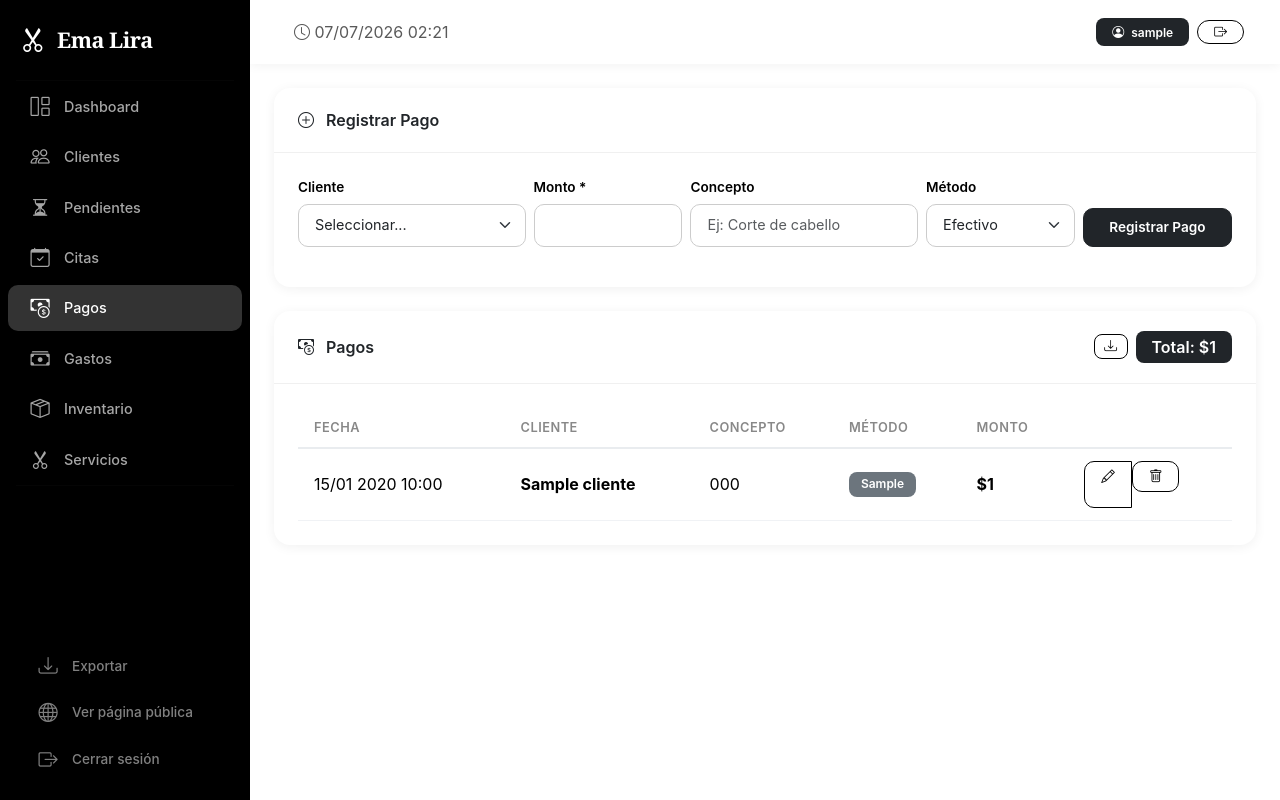
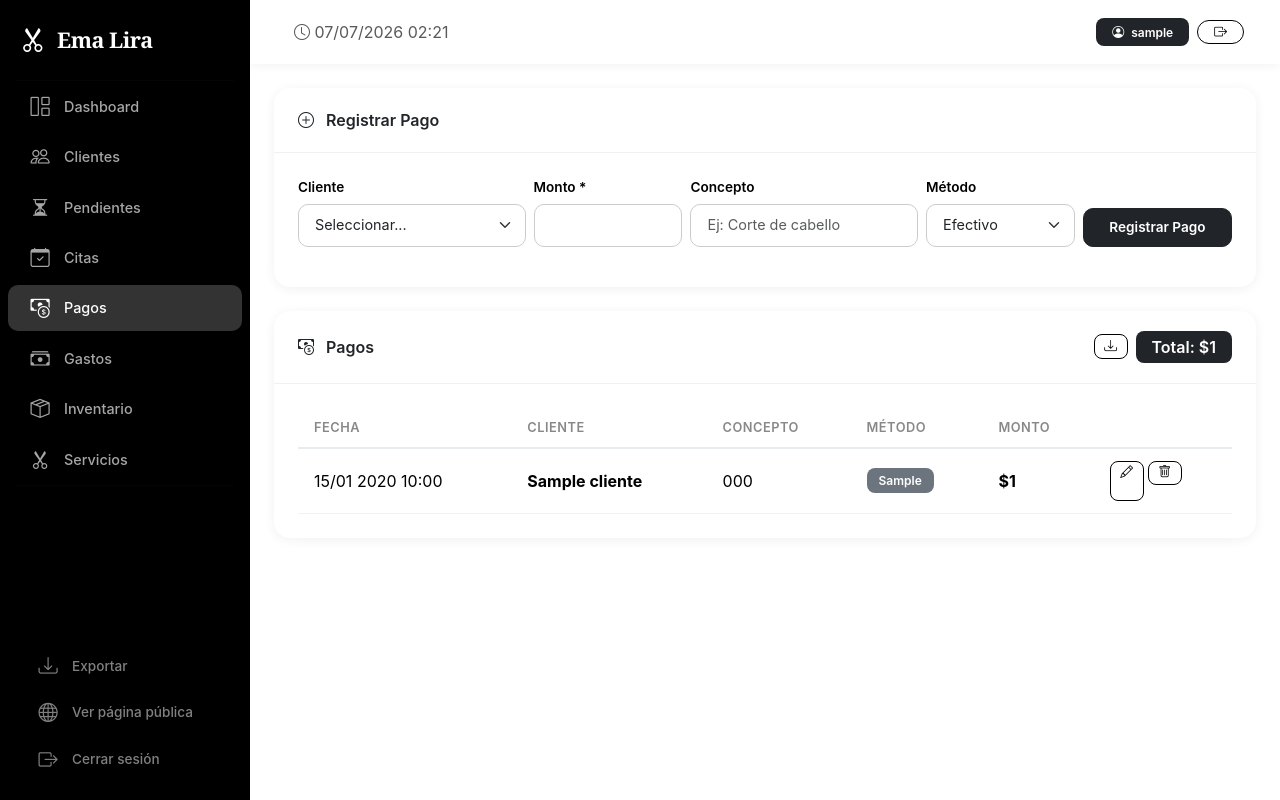
Before and after one commit to Preto18/peluqueria-ema-lira, a Flask app: page /admin/pagos in a window 1280 px wide. Run offline with Flask 3, Linux system fonts and the light colour scheme; the visitor is signed in with stand-in values (Sample User, id 1); tables that the repository leaves empty hold one stand-in row (values such as "Sample post"); some libraries are stand-ins or nearby versions.

Commit message:
fix: btn-group con forms rompe botones, reemplazado por d-flex gap-1

```diff
--- a/templates/clientes.html
+++ b/templates/clientes.html
@@ -32,11 +32,11 @@
                         <td class="d-none d-md-table-cell">{{ c.notas or '-' }}</td>
                         <td class="d-none d-sm-table-cell">{{ c.fecha_registro.strftime('%d/%m/%Y') if c.fecha_registro else '-' }}</td>
                         <td>
-                            <div class="btn-group btn-group-sm">
-<a href="/admin/clientes/editar/{{ c.id }}" class="btn btn-outline-dark"><i class="bi bi-pencil"></i></a>
+                            <div class="d-flex gap-1">
+<a href="/admin/clientes/editar/{{ c.id }}" class="btn btn-outline-dark btn-sm"><i class="bi bi-pencil"></i></a>
                                 <form method="POST" action="/admin/clientes/eliminar/{{ c.id }}" style="display:inline" onsubmit="return confirm('¿Eliminar este cliente?')">
                                 <input type="hidden" name="csrf_token" value="{{ csrf_token() }}">
-                                    <button type="submit" class="btn btn-outline-dark"><i class="bi bi-trash"></i></button>
+                                    <button type="submit" class="btn btn-outline-dark btn-sm"><i class="bi bi-trash"></i></button>
                                 </form>
                             </div>
                         </td>
--- a/templates/gastos.html
+++ b/templates/gastos.html
@@ -64,11 +64,11 @@
                         <td class="d-none d-sm-table-cell"><span class="badge bg-secondary">{{ g.categoria or 'Sin categoría' }}</span></td>
                         <td class="fw-bold">${{ "{:,.0f}".format(g.monto).replace(',', '.') }}</td>
                         <td>
-                            <div class="btn-group btn-group-sm">
-                                <a href="/admin/gastos/editar/{{ g.id }}" class="btn btn-outline-dark" title="Editar"><i class="bi bi-pencil"></i></a>
+                            <div class="d-flex gap-1">
+                                <a href="/admin/gastos/editar/{{ g.id }}" class="btn btn-outline-dark btn-sm" title="Editar"><i class="bi bi-pencil"></i></a>
                                 <form method="POST" action="/admin/gastos/eliminar/{{ g.id }}" style="display:inline" onsubmit="return confirm('¿Eliminar este gasto?')">
                                     <input type="hidden" name="csrf_token" value="{{ csrf_token() }}">
-                                    <button type="submit" class="btn btn-outline-dark"><i class="bi bi-trash"></i></button>
+                                    <button type="submit" class="btn btn-outline-dark btn-sm"><i class="bi bi-trash"></i></button>
                                 </form>
                             </div>
                         </td>
--- a/templates/inventario.html
+++ b/templates/inventario.html
@@ -36,11 +36,11 @@
                         </td>
                         <td class="d-none d-md-table-cell">{{ p.descripcion or '-' }}</td>
                         <td>
-                            <div class="btn-group btn-group-sm">
-                                <a href="/admin/inventario/editar/{{ p.id }}" class="btn btn-outline-dark"><i class="bi bi-pencil"></i></a>
+                            <div class="d-flex gap-1">
+                                <a href="/admin/inventario/editar/{{ p.id }}" class="btn btn-outline-dark btn-sm"><i class="bi bi-pencil"></i></a>
                                 <form method="POST" action="/admin/inventario/eliminar/{{ p.id }}" style="display:inline" onsubmit="return confirm('¿Eliminar producto?')">
                                     <input type="hidden" name="csrf_token" value="{{ csrf_token() }}">
-                                    <button type="submit" class="btn btn-outline-dark"><i class="bi bi-trash"></i></button>
+                                    <button type="submit" class="btn btn-outline-dark btn-sm"><i class="bi bi-trash"></i></button>
                                 </form>
                             </div>
                         </td>
--- a/templates/pagos.html
+++ b/templates/pagos.html
@@ -72,11 +72,11 @@
                         <td class="d-none d-sm-table-cell"><span class="badge bg-secondary">{{ p.metodo_pago }}</span></td>
                         <td class="fw-bold">${{ "{:,.0f}".format(p.monto).replace(',', '.') }}</td>
                         <td>
-                            <div class="btn-group btn-group-sm">
-                                <a href="/admin/pagos/editar/{{ p.id }}" class="btn btn-outline-dark" title="Editar"><i class="bi bi-pencil"></i></a>
+                            <div class="d-flex gap-1">
+                                <a href="/admin/pagos/editar/{{ p.id }}" class="btn btn-outline-dark btn-sm" title="Editar"><i class="bi bi-pencil"></i></a>
                                 <form method="POST" action="/admin/pagos/eliminar/{{ p.id }}" style="display:inline" onsubmit="return confirm('¿Eliminar este pago?')">
                                 <input type="hidden" name="csrf_token" value="{{ csrf_token() }}">
-                                    <button type="submit" class="btn btn-outline-dark"><i class="bi bi-trash"></i></button>
+                                    <button type="submit" class="btn btn-outline-dark btn-sm"><i class="bi bi-trash"></i></button>
                                 </form>
                             </div>
                         </td>
--- a/templates/servicios.html
+++ b/templates/servicios.html
@@ -28,11 +28,11 @@
                         <td>${{ "{:,.0f}".format(s.precio).replace(',', '.') }}</td>
                         <td>{{ s.duracion }} min</td>
                         <td>
-                            <div class="btn-group btn-group-sm">
-                                <a href="/admin/servicios/editar/{{ s.id }}" class="btn btn-outline-dark"><i class="bi bi-pencil"></i></a>
+                            <div class="d-flex gap-1">
+                                <a href="/admin/servicios/editar/{{ s.id }}" class="btn btn-outline-dark btn-sm"><i class="bi bi-pencil"></i></a>
                                 <form method="POST" action="/admin/servicios/eliminar/{{ s.id }}" style="display:inline" onsubmit="return confirm('¿Eliminar el servicio "{{ s.nombre }}"?')">
                                     <input type="hidden" name="csrf_token" value="{{ csrf_token() }}">
-                                    <button type="submit" class="btn btn-outline-dark"><i class="bi bi-trash"></i></button>
+                                    <button type="submit" class="btn btn-outline-dark btn-sm"><i class="bi bi-trash"></i></button>
                                 </form>
                             </div>
                         </td>
--- a/templates/turnos_pendientes.html
+++ b/templates/turnos_pendientes.html
@@ -44,16 +44,16 @@
                         <td class="d-none d-sm-table-cell">${{ '{:,.0f}'.format(cita.precio).replace(',', '.') }}</td>
                         <td class="d-none d-md-table-cell">{{ cita.notas or '-' }}</td>
                         <td>
-                            <div class="btn-group btn-group-sm">
+                            <div class="d-flex gap-1">
                                 <form method="POST" action="/admin/citas/cambiar-estado/{{ cita.id }}/aceptada" style="display:inline">
                                     <input type="hidden" name="csrf_token" value="{{ csrf_token() }}">
                                     <input type="hidden" name="next" value="{{ request.url }}">
-                                    <button type="submit" class="btn btn-outline-dark" title="Aceptar"><i class="bi bi-check-lg"></i></button>
+                                    <button type="submit" class="btn btn-outline-dark btn-sm" title="Aceptar"><i class="bi bi-check-lg"></i></button>
                                 </form>
                                 <form method="POST" action="/admin/citas/cambiar-estado/{{ cita.id }}/cancelada" style="display:inline" onsubmit="return confirm('&iquest;Rechazar este turno?')">
                                     <input type="hidden" name="csrf_token" value="{{ csrf_token() }}">
                                     <input type="hidden" name="next" value="{{ request.url }}">
-                                    <button type="submit" class="btn btn-outline-dark" title="Rechazar"><i class="bi bi-x-lg"></i></button>
+                                    <button type="submit" class="btn btn-outline-dark btn-sm" title="Rechazar"><i class="bi bi-x-lg"></i></button>
                                 </form>
                             </div>
                         </td>
```
